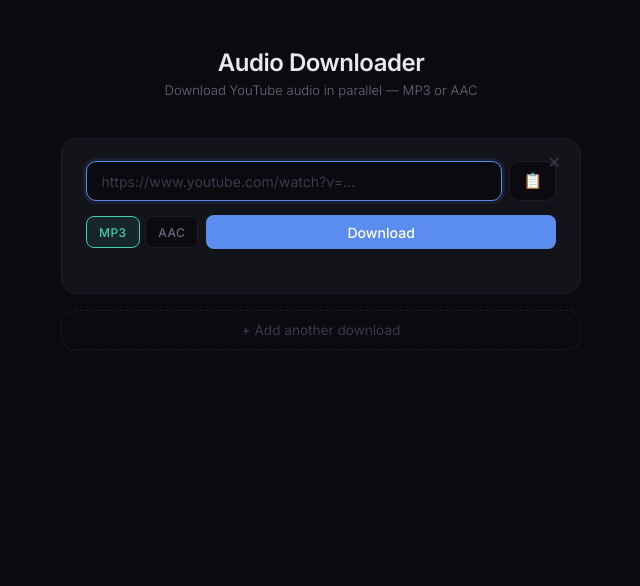
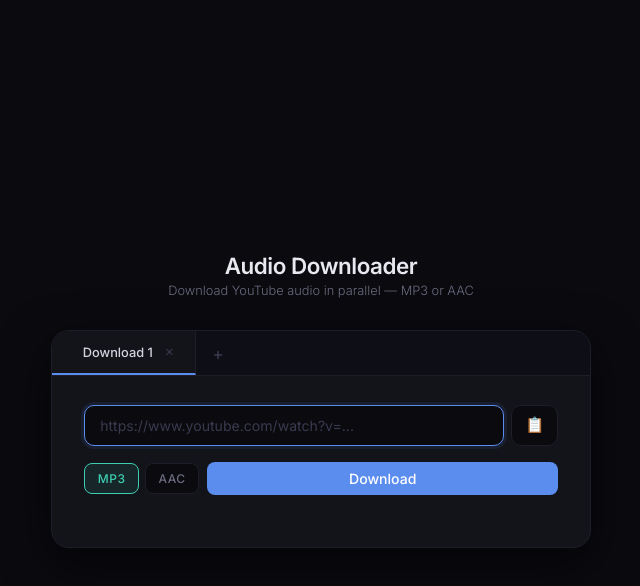
Before and after one commit to Oxycar-18/audio-App, a website: page public/index.html in a window 1280 px wide. Shown: the whole page, without its empty margins (319-959 px from the left). Drawn offline with Linux system fonts and the light colour scheme.

Commit message:
feat: switch to horizontal tabbed layout for parallel downloads

```diff
--- a/public/index.html
+++ b/public/index.html
@@ -12,78 +12,134 @@
 
     body {
       font-family: 'Inter', sans-serif;
-      font-weight: 400;
       background: #0a0a0f;
       color: #d4d4e0;
       min-height: 100vh;
       display: flex;
       flex-direction: column;
       align-items: center;
-      padding: 3rem 1rem 4rem;
+      justify-content: center;
+      padding: 2rem 1rem;
     }
 
-    /* ── page header ── */
     .page-header {
       text-align: center;
-      margin-bottom: 2.5rem;
+      margin-bottom: 2rem;
     }
 
     .page-header h1 {
-      font-size: 1.5rem;
+      font-size: 1.4rem;
       font-weight: 600;
       letter-spacing: -0.02em;
       color: #e8e8f0;
-      margin-bottom: 0.3rem;
+      margin-bottom: 0.25rem;
     }
 
     .page-header p {
-      font-size: 0.82rem;
+      font-size: 0.8rem;
       font-weight: 300;
       color: #6b6b80;
     }
 
-    /* ── capsule list ── */
-    #capsule-list {
+    /* ── shell ── */
+    .shell {
       width: 100%;
-      max-width: 520px;
-      display: flex;
-      flex-direction: column;
-      gap: 1rem;
+      max-width: 540px;
+      background: #13131a;
+      border: 1px solid #1e1e2a;
+      border-radius: 18px;
+      overflow: hidden;
+      box-shadow: 0 16px 48px rgba(0,0,0,0.5);
     }
 
-    /* ── single capsule ── */
-    .capsule {
-      background: #13131a;
-      border: 1px solid #1e1e2a;
-      border-radius: 16px;
-      padding: 1.4rem 1.5rem 1.2rem;
-      position: relative;
-      transition: border-color 0.2s;
+    /* ── tab bar ── */
+    .tab-bar {
+      display: flex;
+      align-items: stretch;
+      background: #0e0e16;
+      border-bottom: 1px solid #1e1e2a;
+      overflow-x: auto;
+      scrollbar-width: none;
     }
 
-    .capsule.downloading { border-color: #5b8dee44; }
-    .capsule.done        { border-color: #3ecfb244; }
-    .capsule.error-state { border-color: #e0707044; }
+    .tab-bar::-webkit-scrollbar { display: none; }
 
-    /* remove button */
-    .capsule-remove {
-      position: absolute;
-      top: 0.9rem;
-      right: 0.9rem;
-      background: none;
-      border: none;
-      color: #3a3a50;
-      font-size: 1rem;
+    .tab {
+      flex-shrink: 0;
+      display: flex;
+      align-items: center;
+      gap: 0.45rem;
+      padding: 0 1.1rem;
+      height: 44px;
+      font-size: 0.8rem;
+      font-weight: 500;
+      color: #6b6b80;
       cursor: pointer;
-      line-height: 1;
-      padding: 0.1rem 0.3rem;
-      border-radius: 6px;
-      transition: color 0.15s, background 0.15s;
-      margin: 0;
-      width: auto;
+      border-right: 1px solid #1e1e2a;
+      border-bottom: 2px solid transparent;
+      transition: color 0.15s, border-color 0.15s;
+      white-space: nowrap;
+      user-select: none;
+      position: relative;
     }
 
-    .capsule-remove:hover { color: #e07070; background: rgba(224,112,112,0.08); }
+    .tab:hover { color: #a0a0b8; }
+
+    .tab.active {
+      color: #d4d4e0;
+      border-bottom-color: #5b8dee;
+      background: #13131a;
+    }
+
+    /* status dot on tab */
+    .tab-dot {
+      width: 6px;
+      height: 6px;
+      border-radius: 50%;
+      background: transparent;
+      flex-shrink: 0;
+      transition: background 0.2s;
+    }
+
+    .tab.downloading .tab-dot { background: #5b8dee; }
+    .tab.done        .tab-dot { background: #3ecfb2; }
+    .tab.errored     .tab-dot { background: #e07070; }
+
+    .tab-close {
+      font-size: 0.7rem;
+      color: #3a3a50;
+      margin-left: 0.1rem;
+      padding: 0.1rem 0.2rem;
+      border-radius: 4px;
+      transition: color 0.15s, background 0.15s;
+      line-height: 1;
+    }
+
+    .tab-close:hover { color: #e07070; background: rgba(224,112,112,0.1); }
+
+    /* add tab button */
+    .tab-add {
+      flex-shrink: 0;
+      display: flex;
+      align-items: center;
+      justify-content: center;
+      width: 44px;
+      height: 44px;
+      font-size: 1.1rem;
+      color: #3a3a50;
+      cursor: pointer;
+      transition: color 0.15s;
+    }
+
+    .tab-add:hover { color: #5b8dee; }
+
+    /* ── panel ── */
+    .panel {
+      padding: 1.8rem 2rem 1.6rem;
+      display: none;
+    }
+
+    .panel.active { display: block; }
 
     /* input row */
     .input-row {
@@ -94,7 +150,7 @@
 
     input[type="text"] {
       flex: 1;
-      padding: 0.65rem 0.9rem;
+      padding: 0.68rem 0.95rem;
       background: #0a0a0f;
       border: 1px solid #1e1e2a;
       border-radius: 10px;
@@ -106,6 +162,7 @@
     }
 
     input[type="text"]::placeholder { color: #3a3a50; }
+
     input[type="text"]:focus {
       border-color: #5b8dee;
       box-shadow: 0 0 0 3px rgba(91,141,238,0.1);
@@ -120,15 +177,13 @@
       cursor: pointer;
       color: #6b6b80;
       transition: border-color 0.2s, color 0.2s;
-      margin: 0;
-      width: auto;
     }
 
     .paste-btn:hover { border-color: #5b8dee; color: #5b8dee; background: #0a0a0f; }
 
-    /* thumbnail preview */
+    /* preview */
     .preview {
-      margin-top: 0.9rem;
+      margin-top: 1rem;
       border-radius: 10px;
       overflow: hidden;
       border: 1px solid #1e1e2a;
@@ -145,7 +200,7 @@
       object-fit: cover;
     }
 
-    .preview-info { padding: 0.5rem 0.8rem; }
+    .preview-info { padding: 0.5rem 0.85rem; }
 
     .preview-title {
       font-size: 0.8rem;
@@ -154,24 +209,20 @@
       -webkit-line-clamp: 1;
       -webkit-box-orient: vertical;
       overflow: hidden;
-      line-height: 1.4;
     }
 
-    /* bottom row: format + download */
-    .capsule-footer {
+    /* footer */
+    .panel-footer {
       display: flex;
       gap: 0.5rem;
-      margin-top: 0.9rem;
+      margin-top: 1rem;
       align-items: center;
     }
 
-    .format-toggle {
-      display: flex;
-      gap: 0.35rem;
-    }
+    .format-toggle { display: flex; gap: 0.35rem; }
 
     .fmt-btn {
-      padding: 0.45rem 0.75rem;
+      padding: 0.45rem 0.8rem;
       background: #0a0a0f;
       border: 1px solid #1e1e2a;
       border-radius: 8px;
@@ -182,11 +233,9 @@
       letter-spacing: 0.04em;
       cursor: pointer;
       transition: all 0.2s;
-      margin: 0;
-      width: auto;
     }
 
-    .fmt-btn:hover { border-color: #3ecfb2; color: #3ecfb2; }
+    .fmt-btn:hover  { border-color: #3ecfb2; color: #3ecfb2; }
     .fmt-btn.active { background: rgba(62,207,178,0.1); border-color: #3ecfb2; color: #3ecfb2; }
 
     .dl-btn {
@@ -201,8 +250,6 @@
       font-weight: 500;
       cursor: pointer;
       transition: background 0.2s, box-shadow 0.2s;
-      margin: 0;
-      width: auto;
     }
 
     .dl-btn:hover:not(:disabled) {
@@ -211,40 +258,19 @@
     }
 
     .dl-btn:disabled { background: #1e1e2a; color: #3a3a50; cursor: not-allowed; }
-    .dl-btn.done     { background: rgba(62,207,178,0.15); color: #3ecfb2; border: 1px solid #3ecfb244; }
-    .dl-btn.errored  { background: rgba(224,112,112,0.12); color: #e07070; border: 1px solid #e0707044; }
+    .dl-btn.done     { background: rgba(62,207,178,0.12); color: #3ecfb2; border: 1px solid #3ecfb244; }
+    .dl-btn.errored  { background: rgba(224,112,112,0.1);  color: #e07070; border: 1px solid #e0707044; }
 
-    /* status line */
-    .capsule-status {
-      margin-top: 0.55rem;
+    .panel-status {
+      margin-top: 0.6rem;
       font-size: 0.76rem;
       min-height: 1rem;
       letter-spacing: 0.01em;
-      padding-left: 0.1rem;
     }
 
-    .capsule-status.loading { color: #8899cc; }
-    .capsule-status.success { color: #3ecfb2; }
-    .capsule-status.error   { color: #e07070; }
-
-    /* ── add capsule button ── */
-    #add-btn {
-      margin-top: 1rem;
-      width: 100%;
-      max-width: 520px;
-      padding: 0.7rem;
-      background: transparent;
-      border: 1px dashed #1e1e2a;
-      border-radius: 14px;
-      color: #3a3a50;
-      font-family: 'Inter', sans-serif;
-      font-size: 0.85rem;
-      font-weight: 400;
-      cursor: pointer;
-      transition: border-color 0.2s, color 0.2s;
-    }
-
-    #add-btn:hover { border-color: #5b8dee; color: #5b8dee; }
+    .panel-status.loading { color: #8899cc; }
+    .panel-status.success { color: #3ecfb2; }
+    .panel-status.error   { color: #e07070; }
   </style>
 </head>
 <body>
@@ -254,12 +280,16 @@
     <p>Download YouTube audio in parallel — MP3 or AAC</p>
   </div>
 
-  <div id="capsule-list"></div>
-
-  <button id="add-btn" onclick="addCapsule()">+ Add another download</button>
+  <div class="shell">
+    <div class="tab-bar" id="tab-bar">
+      <div class="tab-add" onclick="addTab()" title="New download">+</div>
+    </div>
+    <div id="panels"></div>
+  </div>
 
   <script>
-    let capsuleCount = 0;
+    let tabCount = 0;
+    let activeTab = null;
 
     function extractVideoId(url) {
       try {
@@ -269,21 +299,38 @@
       } catch { return null; }
     }
 
-    function addCapsule() {
-      const id = ++capsuleCount;
-      const el = document.createElement('div');
-      el.className = 'capsule';
-      el.id = `capsule-${id}`;
-      el.dataset.format = 'mp3';
-      el.dataset.debounce = '';
+    function addTab() {
+      const id = ++tabCount;
 
-      el.innerHTML = `
-        <button class="capsule-remove" onclick="removeCapsule(${id})" title="Remove">✕</button>
+      // Create tab
+      const tab = document.createElement('div');
+      tab.className = 'tab';
+      tab.id = `tab-${id}`;
+      tab.dataset.id = id;
+      tab.innerHTML = `
+        <span class="tab-dot"></span>
+        <span class="tab-label">Download ${id}</span>
+        <span class="tab-close" onclick="closeTab(event, ${id})">✕</span>
+      `;
+      tab.addEventListener('click', () => switchTab(id));
 
+      // Insert before the "+" button
+      const addBtn = document.querySelector('.tab-add');
+      document.getElementById('tab-bar').insertBefore(tab, addBtn);
+
+      // Create panel
+      const panel = document.createElement('div');
+      panel.className = 'panel';
+      panel.id = `panel-${id}`;
+      panel.dataset.format = 'mp3';
+      panel.dataset.debounce = '';
+      panel.innerHTML = `
         <div class="input-row">
-          <input type="text" id="url-${id}" placeholder="https://www.youtube.com/watch?v=..."
-            autocomplete="off" oninput="onUrlInput(${id}, this.value)" />
-          <button class="paste-btn" onclick="pasteUrl(${id})" title="Paste from clipboard">📋</button>
+          <input type="text" id="url-${id}"
+            placeholder="https://www.youtube.com/watch?v=..."
+            autocomplete="off"
+            oninput="onUrlInput(${id}, this.value)" />
+          <button class="paste-btn" onclick="pasteUrl(${id})" title="Paste">📋</button>
         </div>
 
         <div class="preview" id="preview-${id}">
@@ -293,7 +340,7 @@
           </div>
         </div>
 
-        <div class="capsule-footer">
+        <div class="panel-footer">
           <div class="format-toggle">
             <button class="fmt-btn active" data-fmt="mp3" onclick="selectFormat(${id}, this)">MP3</button>
             <button class="fmt-btn"        data-fmt="aac" onclick="selectFormat(${id}, this)">AAC</button>
@@ -301,43 +348,64 @@
           <button class="dl-btn" id="dl-${id}" onclick="startDownload(${id})">Download</button>
         </div>
 
-        <div class="capsule-status" id="status-${id}"></div>
+        <div class="panel-status" id="status-${id}"></div>
       `;
 
-      document.getElementById('capsule-list').appendChild(el);
-
-      // Focus the new input
+      document.getElementById('panels').appendChild(panel);
+      switchTab(id);
       document.getElementById(`url-${id}`).focus();
     }
 
-    function removeCapsule(id) {
-      const el = document.getElementById(`capsule-${id}`);
-      if (el) el.remove();
-      // Always keep at least one capsule
-      if (document.getElementById('capsule-list').children.length === 0) addCapsule();
+    function switchTab(id) {
+      // Deactivate all
+      document.querySelectorAll('.tab').forEach(t => t.classList.remove('active'));
+      document.querySelectorAll('.panel').forEach(p => p.classList.remove('active'));
+
+      document.getElementById(`tab-${id}`)?.classList.add('active');
+      document.getElementById(`panel-${id}`)?.classList.add('active');
+      activeTab = id;
+
+      // Scroll tab into view
+      document.getElementById(`tab-${id}`)?.scrollIntoView({ inline: 'nearest', behavior: 'smooth' });
+    }
+
+    function closeTab(e, id) {
+      e.stopPropagation();
+
+      const allTabs = [...document.querySelectorAll('.tab[data-id]')];
+      if (allTabs.length === 1) return; // keep at least one
+
+      document.getElementById(`tab-${id}`)?.remove();
+      document.getElementById(`panel-${id}`)?.remove();
+
+      // Switch to nearest remaining tab
+      if (activeTab === id) {
+        const remaining = [...document.querySelectorAll('.tab[data-id]')];
+        if (remaining.length) switchTab(Number(remaining[remaining.length - 1].dataset.id));
+      }
     }
 
     function onUrlInput(id, value) {
-      const capsule = document.getElementById(`capsule-${id}`);
-      clearTimeout(Number(capsule.dataset.debounce));
+      const panel = document.getElementById(`panel-${id}`);
+      clearTimeout(Number(panel.dataset.debounce));
 
       const videoId = extractVideoId(value.trim());
       const preview = document.getElementById(`preview-${id}`);
       const thumb   = document.getElementById(`thumb-${id}`);
       const titleEl = document.getElementById(`title-${id}`);
+      const tab     = document.getElementById(`tab-${id}`);
 
       if (!videoId) {
         preview.classList.remove('visible');
+        tab.querySelector('.tab-label').textContent = `Download ${id}`;
         return;
       }
 
-      // Thumbnail loads instantly
       thumb.onerror = () => { thumb.src = `https://img.youtube.com/vi/${videoId}/hqdefault.jpg`; thumb.onerror = null; };
       thumb.src = `https://img.youtube.com/vi/${videoId}/maxresdefault.jpg`;
       titleEl.textContent = '';
       preview.classList.add('visible');
 
-      // Debounce title fetch
       const timer = setTimeout(() => {
         fetch('/info', {
           method: 'POST',
@@ -345,11 +413,18 @@
           body: JSON.stringify({ url: value.trim() })
         })
           .then(r => r.ok ? r.json() : null)
-          .then(data => { if (data?.title) titleEl.textContent = data.title; })
+          .then(data => {
+            if (data?.title) {
+              titleEl.textContent = data.title;
+              // Shorten title for tab label
+              const short = data.title.length > 22 ? data.title.slice(0, 20) + '…' : data.title;
+              tab.querySelector('.tab-label').textContent = short;
+            }
+          })
           .catch(() => {});
       }, 500);
 
-      capsule.dataset.debounce = timer;
+      panel.dataset.debounce = timer;
     }
 
     async function pasteUrl(id) {
@@ -364,24 +439,25 @@
     }
 
     function selectFormat(id, btn) {
-      const capsule = document.getElementById(`capsule-${id}`);
-      capsule.querySelectorAll('.fmt-btn').forEach(b => b.classList.remove('active'));
+      const panel = document.getElementById(`panel-${id}`);
+      panel.querySelectorAll('.fmt-btn').forEach(b => b.classList.remove('active'));
       btn.classList.add('active');
-      capsule.dataset.format = btn.dataset.fmt;
+      panel.dataset.format = btn.dataset.fmt;
     }
 
     async function startDownload(id) {
       const url    = document.getElementById(`url-${id}`).value.trim();
       const dlBtn  = document.getElementById(`dl-${id}`);
-      const format = document.getElementById(`capsule-${id}`).dataset.format;
-      const capsule = document.getElementById(`capsule-${id}`);
+      const panel  = document.getElementById(`panel-${id}`);
+      const tab    = document.getElementById(`tab-${id}`);
+      const format = panel.dataset.format;
 
       if (!url) { setStatus(id, 'Please enter a YouTube URL.', 'error'); return; }
 
       dlBtn.disabled = true;
       dlBtn.textContent = 'Downloading…';
       dlBtn.className = 'dl-btn';
-      capsule.className = 'capsule downloading';
+      tab.className = 'tab downloading' + (activeTab === id ? ' active' : '');
       setStatus(id, 'Fetching audio, this may take a moment…', 'loading');
 
       try {
@@ -410,13 +486,13 @@
         dlBtn.disabled = false;
         dlBtn.textContent = '✓ Done';
         dlBtn.className = 'dl-btn done';
-        capsule.className = 'capsule done';
+        tab.className = 'tab done' + (activeTab === id ? ' active' : '');
         setStatus(id, `Saved as ${filename}`, 'success');
       } catch (err) {
         dlBtn.disabled = false;
         dlBtn.textContent = 'Retry';
         dlBtn.className = 'dl-btn errored';
-        capsule.className = 'capsule error-state';
+        tab.className = 'tab errored' + (activeTab === id ? ' active' : '');
         setStatus(id, err.message, 'error');
       }
     }
@@ -424,11 +500,11 @@
     function setStatus(id, msg, type) {
       const el = document.getElementById(`status-${id}`);
       el.textContent = msg;
-      el.className = `capsule-status ${type}`;
+      el.className = `panel-status ${type}`;
     }
 
-    // Start with one capsule
-    addCapsule();
+    // Start with one tab
+    addTab();
   </script>
 </body>
 </html>
```
